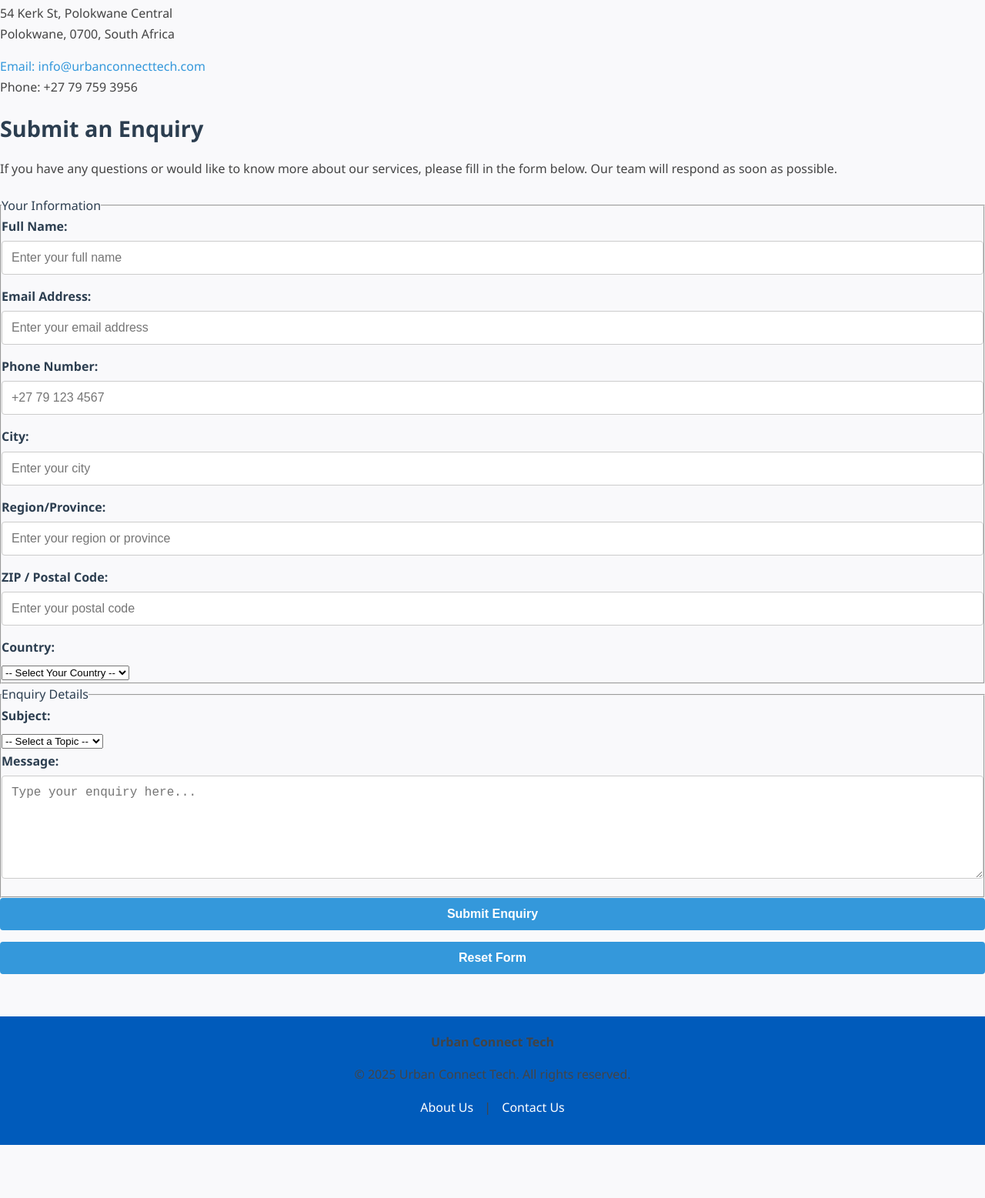
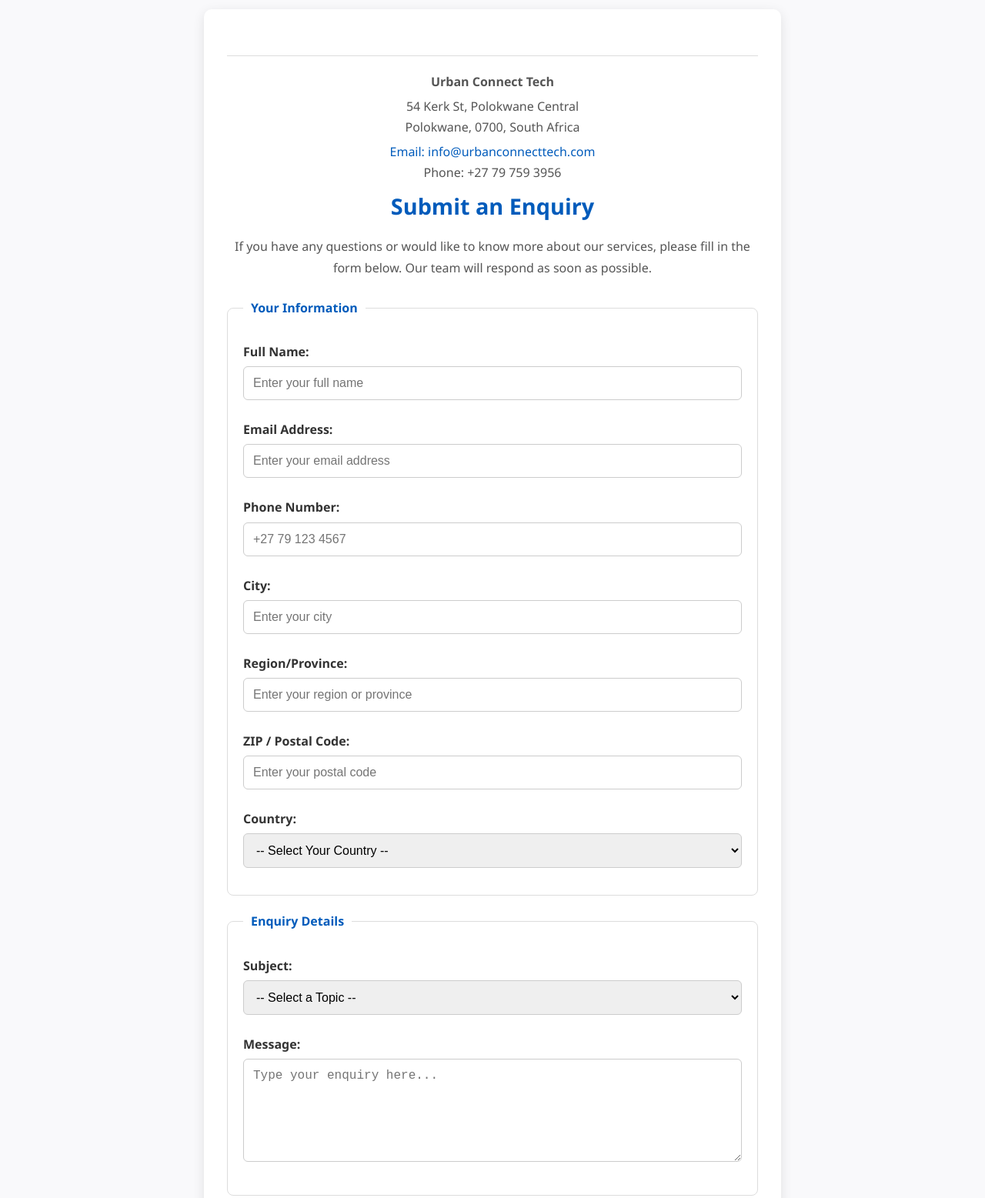
Before and after one commit to ramaaru/WEDE5020_PART2, a plain HTML site: page Urban Connect tech/pages/enquiry.html in a window 1280 px wide. Shown: the part 220-1777 px from the top of the page at 77% size. Before the commit the page ends 1708 px from the top, so only its background shows below. Drawn offline with Linux system fonts and the light colour scheme.

Commit message:
Add styles for enquiry form and company info
Added styles for the enquiry form section and company info.

```diff
--- a/Urban Connect tech/pages/style.css
+++ b/Urban Connect tech/pages/style.css
@@ -334,3 +334,134 @@
   height: 100%;
   border: 0;
 }
+
+
+/* === Enquiry Form Section === */
+.enquiry-section {
+  max-width: 750px;
+  margin: 50px auto;
+  padding: 30px;
+  background: #ffffff;
+  border-radius: 10px;
+  box-shadow: 0 4px 15px rgba(0, 0, 0, 0.1);
+}
+
+.enquiry-section h2 {
+  text-align: center;
+  color: #005bbb;
+  margin-bottom: 15px;
+}
+
+.enquiry-section p {
+  text-align: center;
+  margin-bottom: 25px;
+  color: #555;
+  font-size: 1rem;
+}
+
+.enquiry-form fieldset {
+  border: 1px solid #ddd;
+  border-radius: 8px;
+  padding: 20px;
+  margin-bottom: 20px;
+}
+
+.enquiry-form legend {
+  font-weight: bold;
+  color: #005bbb;
+  padding: 0 10px;
+}
+
+.enquiry-form label {
+  display: block;
+  margin-top: 10px;
+  margin-bottom: 5px;
+  font-weight: 600;
+  color: #333;
+}
+
+.enquiry-form input,
+.enquiry-form select,
+.enquiry-form textarea {
+  width: 100%;
+  padding: 12px;
+  border: 1px solid #ccc;
+  border-radius: 6px;
+  margin-bottom: 15px;
+  font-size: 1rem;
+  transition: border 0.3s, box-shadow 0.3s;
+}
+
+.enquiry-form input:focus,
+.enquiry-form select:focus,
+.enquiry-form textarea:focus {
+  border-color: #3498db;
+  box-shadow: 0 0 6px rgba(52, 152, 219, 0.5);
+  outline: none;
+}
+
+.form-actions {
+  text-align: center;
+  margin-top: 10px;
+}
+
+.form-actions button {
+  background: #005bbb;
+  color: white;
+  border: none;
+  padding: 12px 30px;
+  margin: 5px;
+  border-radius: 6px;
+  font-weight: bold;
+  font-size: 1rem;
+  cursor: pointer;
+  transition: background 0.3s ease;
+}
+
+.form-actions button:hover {
+  background: #003f7f;
+}
+
+/* Responsive Enquiry Form */
+@media (max-width: 768px) {
+  .enquiry-section {
+    margin: 20px;
+    padding: 20px;
+  }
+}
+
+/* --- Company Info --- */
+.company-info {
+  position: relative;
+  text-align: left;
+  color: #333;
+  font-size: 0.95rem;
+  margin-top: 30px;
+  border-top: 1px solid #ddd;
+  padding-top: 15px;
+}
+
+.company-info p {
+  margin: 5px 0;
+}
+
+.company-info a {
+  color: #005bbb;
+  text-decoration: none;
+}
+
+.company-info a:hover {
+  text-decoration: underline;
+}
+
+/* Responsive Enquiry Form */
+@media (max-width: 768px) {
+  .enquiry-section {
+    margin: 20px;
+    padding: 20px;
+  }
+
+  .company-info {
+    text-align: center;
+  }
+}
```
